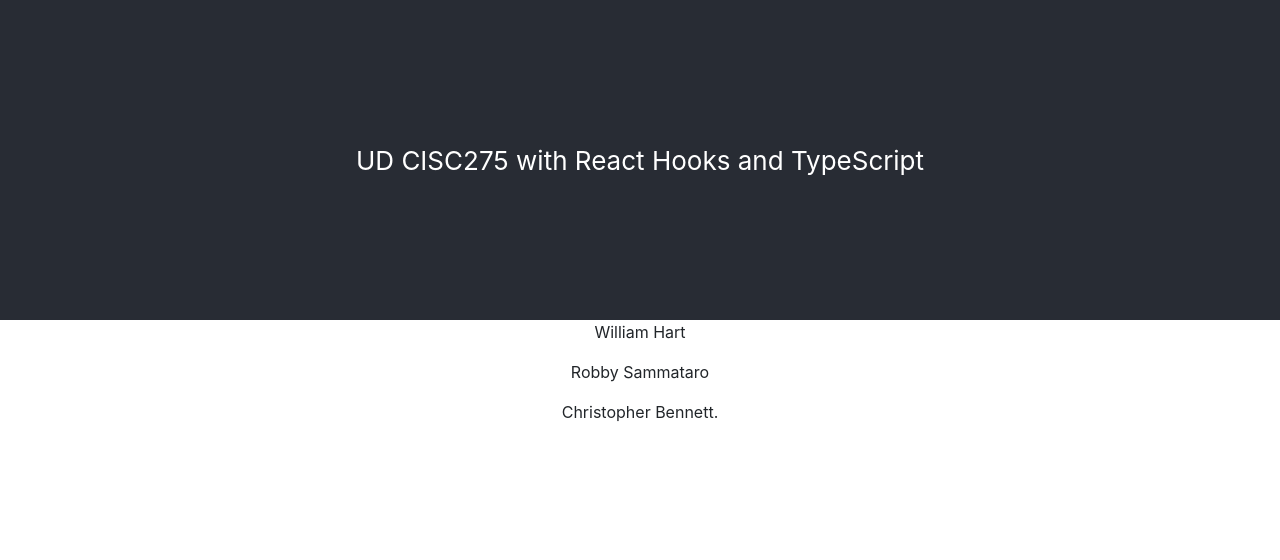
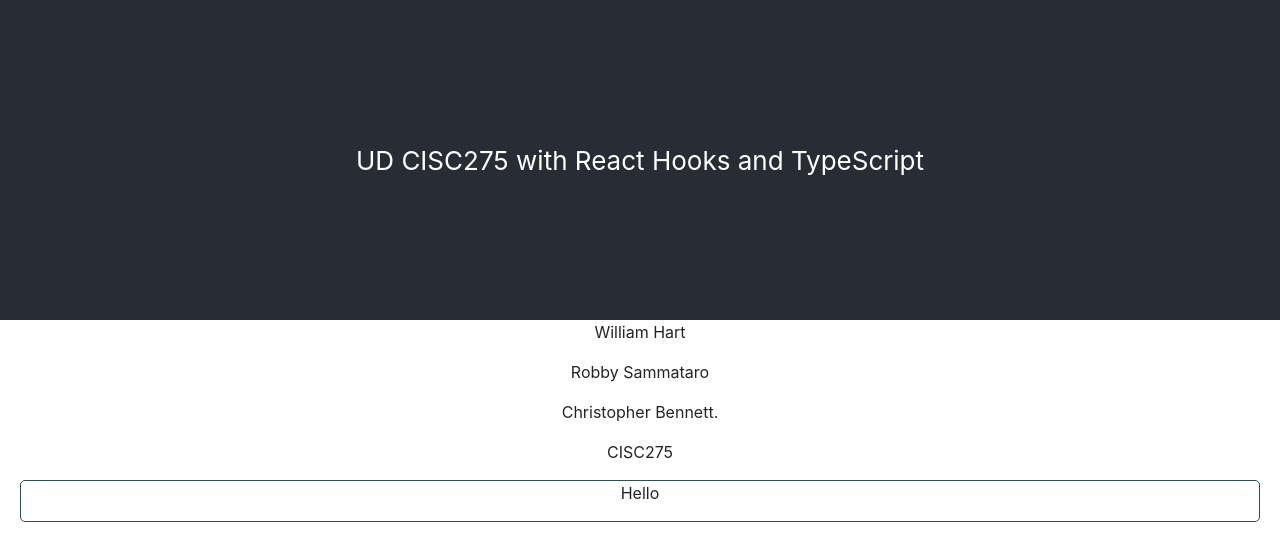
Before and after one commit to UD-CISC275-S22/cis-scheduler-team-16, a React (Create React App) app: page / in a window 1280 px wide. Shown: the top 560 px of the page. Built offline with nearby package versions, Linux system fonts and the light colour scheme.

Commit message:
Begin work on CourseViewer

```diff
--- a/src/App.tsx
+++ b/src/App.tsx
@@ -1,7 +1,17 @@
 import React from "react";
 import "./App.css";
+import { Course } from "./templates/course";
+import { CourseViewer } from "./components/CourseViewer";
 
 function App(): JSX.Element {
+    const myCourse: Course = {
+        courseId: "CISC275",
+        name: "Intro to Software Engineering",
+        prereqs: ["CISC275"],
+        credithours: 3,
+        isTechElective: false
+    };
+
     return (
         <div className="App">
             <header className="App-header">
@@ -10,6 +20,9 @@ function App(): JSX.Element {
             <p> William Hart </p>
             <p> Robby Sammataro </p>
             <p> Christopher Bennett. </p>
+            <p>{myCourse.courseId}</p>
+
+            <CourseViewer></CourseViewer>
         </div>
     );
 }
--- /dev/null
+++ b/src/components/CourseViewer.tsx
@@ -0,0 +1,19 @@
+import React, { useState } from "react";
+import { Button } from "react-bootstrap";
+
+export function CourseViewer(): JSX.Element {
+    return (
+        <div
+            style={{
+                marginLeft: "20px",
+                marginRight: "20px",
+                borderColor: "darkslategray",
+                borderRadius: "5px",
+                borderWidth: "1px",
+                borderStyle: "solid"
+            }}
+        >
+            <p>Hello</p>
+        </div>
+    );
+}
```
